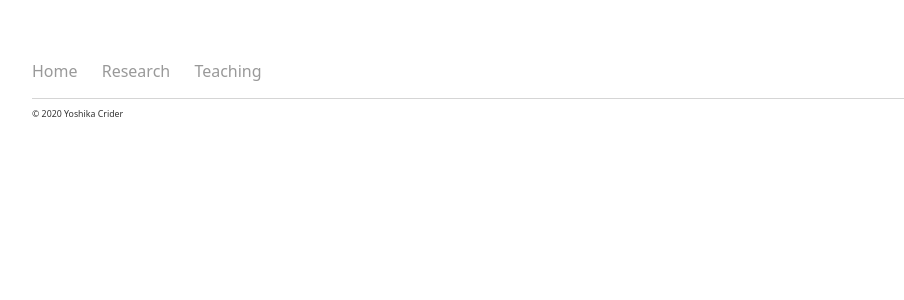
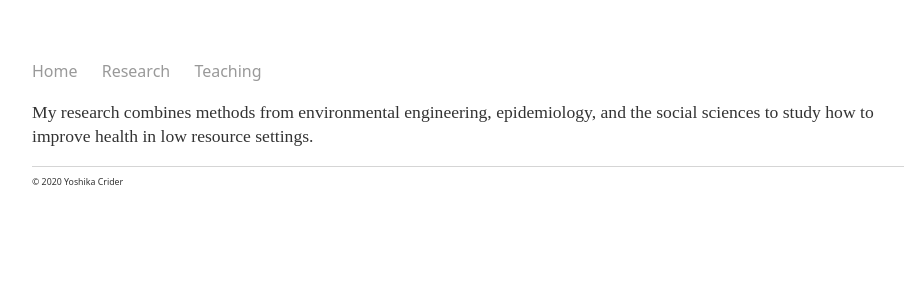
Before and after one commit to YoshikaCrider/YoshikaCrider.github.io, a Jekyll site: the page built from research/index.html, in a window 1280 px wide. Shown: the top 300 px of the page, without its empty margins (160-1064 px from the left). Built offline with Jekyll 4.4.1, drawn with Linux system fonts in a browser that asks for light colours.

Commit message:
Update index.html

```diff
--- a/research/index.html
+++ b/research/index.html
@@ -2,3 +2,5 @@
 layout: default
 title: Research
 ---
+
+<p>My research combines methods from environmental engineering, epidemiology, and the social sciences to study how to improve health in low resource settings.</p>
```
